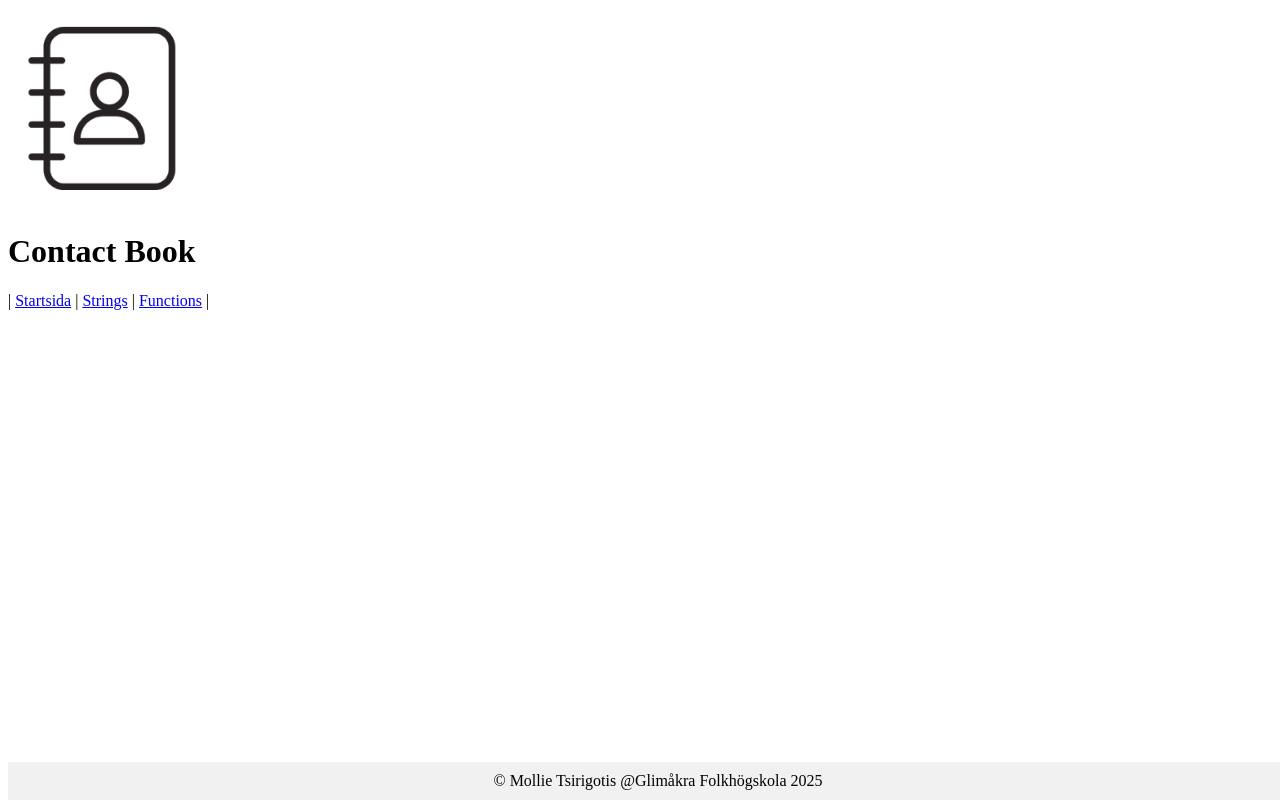
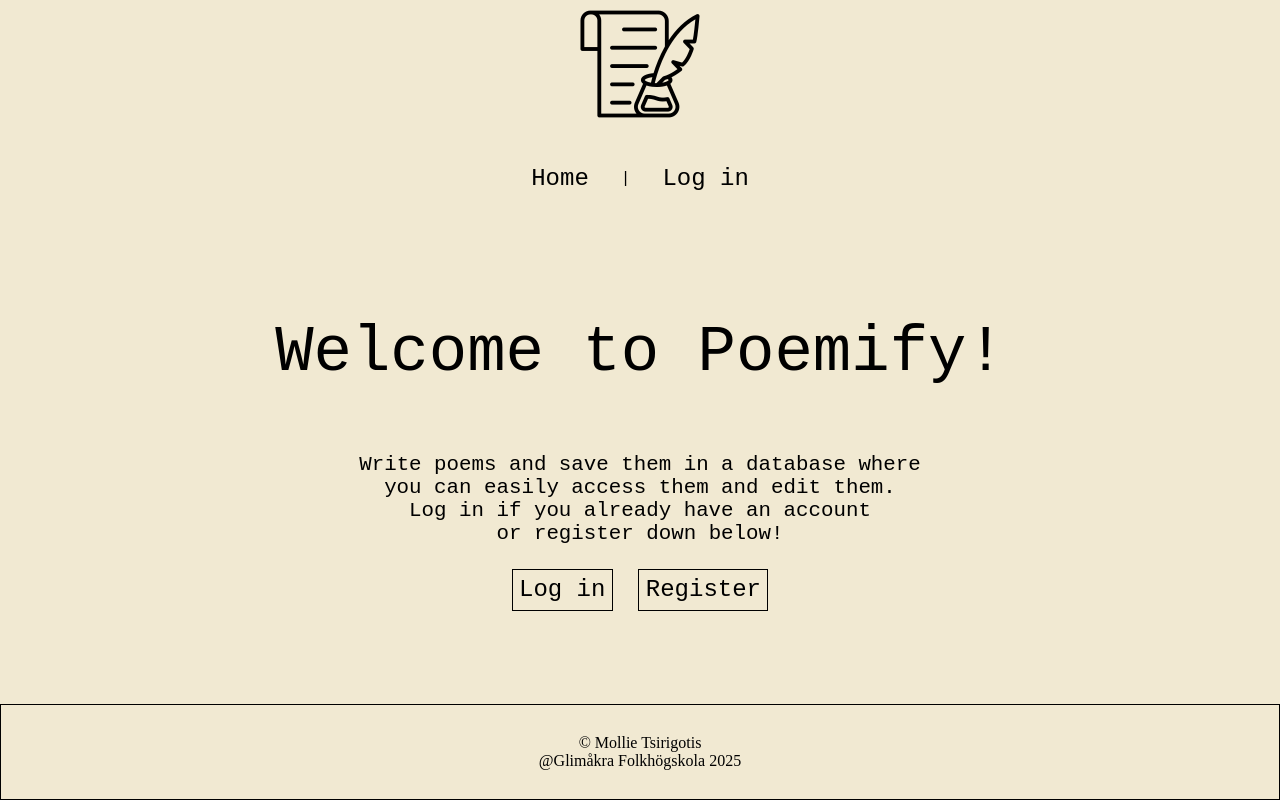
Before and after one commit to mollietsirigotis/Case-6-PHP-new, a PHP site: page / in a window 1280 px wide. Run offline with PHP 8.4, Linux system fonts and the light colour scheme.

Commit message:
Made the start page and styling

```diff
--- a/app/public/includes/footer.php
+++ b/app/public/includes/footer.php
@@ -1,18 +1,4 @@
 <footer>
-    &copy; Mollie Tsirigotis
+    &copy; Mollie Tsirigotis<br>
     @Glimåkra Folkhögskola 2025
 </footer>
-
-<head>
-    <style>
-        footer {
-            text-align: center;
-            padding: 10px;
-            background-color: #f1f1f1;
-            position: fixed;
-            bottom: 0;
-            width: 100%;
-            font-family: 'poppins';
-        }
-    </style>
-</head>
--- a/app/public/includes/header.php
+++ b/app/public/includes/header.php
@@ -1,3 +1,3 @@
 <header>
-    <img src="/img/Contact-Book-Logo.png" alt="Contact Book Logo">
+    <img src="/img/Poem-Logo.png" alt="Poem Logo">
 </header>
--- a/app/public/includes/nav.php
+++ b/app/public/includes/nav.php
@@ -1,6 +1,5 @@
 <!-- navigering mellan olika filer / sidor -->
 <nav>
-    | <a href="/">Startsida</a> |
-    <a href="/strings.php">Strings</a> |
-    <a href="/functions.php">Functions</a> |
+    <a href="/">Home</a> |
+    <a href="/">Log in</a>
 </nav>
--- a/app/public/index.php
+++ b/app/public/index.php
@@ -1,6 +1,6 @@
 <?php
 declare(strict_types=1);
-$title = "Contact Book";
+$title = "Poemify";
 
 
 // Det finns en inbyggd metod i php som kan visa hur php är konfigurerat...
@@ -16,21 +16,36 @@ $title = "Contact Book";
     <meta charset="UTF-8">
     <meta name="viewport" content="width=device-width, initial-scale=1.0">
     <title><?php echo $title ?></title>
-
+    <!-- <link rel="stylesheet" href="https://cdn.jsdelivr.net/npm/bootstrap@4.4.1/dist/css/bootstrap.min.css" integrity="sha384-Vkoo8x4CGsO3+Hhxv8T/Q5PaXtkKtu6ug5TOeNV6gBiFeWPGFN9MuhOf23Q9Ifjh" crossorigin="anonymous"> -->
     <link rel="stylesheet" href="styles/style.css">
-
 </head>
 <body>
 
     <?php
     include "includes/header.php";
     ?>
-
-    <h1><?= $title ?></h1>
-
     <?php
     include "includes/nav.php";
     ?>
+
+    <div class="start-page">
+    <h1>Welcome to Poemify!</h1>
+    <p>
+        Write poems and save them in a database where<br>
+        you can easily access them and edit them.<br>
+        Log in if you already have an account<br>
+        or register down below!
+    </p>
+
+
+
+    <div id="button-container">
+        <a href="/">Log in</a>
+        <a href="/">Register</a>
+    </div>
+    </div>
+
+
 
     <?php
     include "includes/footer.php";
--- a/app/public/styles/style.css
+++ b/app/public/styles/style.css
@@ -1,17 +1,73 @@
+* {
+  margin: 0;
+  padding: 0;
+  box-sizing: border-box;
+}
 
-header img {
-    max-height: 200px;
-    width: auto;
+body {
+  text-align: center;
+  background-color: #f1e9d2;
+  font-family: "Courier New", Courier, monospace;
+  /* background-color: #F1EFE7; */
 }
-/* body {
-    font-family: Arial, sans-serif;
-    margin: 0;
-    padding: 0;
-} */
 
-div.chalkboard {
-    background-color: black;
-    color: white;
-    padding: 1rem;
-    font-family: cursive;
+header {
+  text-align: center;
 }
+nav {
+  display: flex;
+  justify-content: center;
+  align-items: center;
+  padding: 2rem 0 1rem 0;
+  gap: 2rem;
+}
+a {
+  color: black;
+  text-decoration: none;
+  font-size: 1.5rem;
+}
+
+a:hover {
+  color: #00a0c6;
+  text-decoration: none;
+  cursor: pointer;
+}
+
+.start-page {
+  padding: 2rem;
+  min-height: 65vh;
+  display: flex;
+  flex-direction: column;
+  justify-content: center;
+  align-items: center;
+  gap: 1rem;
+}
+
+h1 {
+  font-size: 4rem;
+  margin-bottom: 3rem;
+  font-weight: 500;
+}
+
+p {
+  font-size: 1.3rem;
+}
+
+#button-container a {
+  border: solid 1px black;
+  padding: 0.4rem;
+  margin: 0.5rem;
+}
+#button-container {
+  margin: 1rem;
+}
+footer {
+  text-align: center;
+  padding: 1.8rem;
+  background-color: #f1e9d2;
+  position: fixed;
+  bottom: 0;
+  border: solid 1px black;
+  width: 100%;
+  font-family: "poppins";
+}
```
Also changed, not shown: app/public/includes/inc.functions.php (deleted, +0 -64 lines), docker-compose.yml (+4 -4 lines), app/public/img/Contact-Book-Logo.png (deleted), app/public/img/Feather-Pen.png (added), app/public/img/Ink-Feather-Icon.png (added), app/public/img/Poem-Logo.png (added), app/public/img/Skate.png (deleted).
